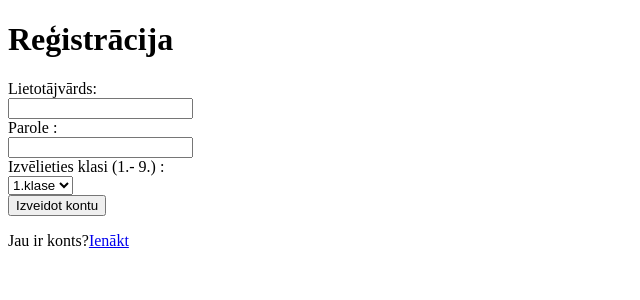
After one commit to DanaTada/DigiMath, a PHP site: page /register.php in a window 1280 px wide. The commit adds this page. Shown: the top 300 px of the page, without its empty margins (0-640 px from the left). Run offline with PHP 8.4, Linux system fonts and the light colour scheme.

Commit message:
Add files via upload

```diff
--- a/landing_page.php
+++ b/landing_page.php
@@ -7,9 +7,9 @@
     </head>
     <body>
         <main>
-             <h1>"DigiMath" sākumlapa !</h1>
-             <button type="button">Pieslēgties</button>
-             <button type="button">Izveidot kontu</button>
+            <h1>"DigiMath" sākumlapa !</h1>
+            <button onclick = "window.location.href='login.php';">Pieslēgties</button>
+            <button onclick = "window.location.href='register.php';">Izveidot kontu</button>
 
         </main>
     </body>
--- /dev/null
+++ b/register.php
@@ -0,0 +1,40 @@
+<!DOCTYPE html>
+<html>
+    <head>
+        <meta charset="UTF-8">
+        <meta name="viewport" content="width=device-width, initial-scale=1.0">
+        <title>Reģistrācija</title>
+    </head>
+    <body>
+        <main>
+             <h1>Reģistrācija </h1>
+            <form  action="?"> <!-- action="?"  input apstrade notiek ši paša failā -->
+
+                <label for="username">Lietotājvārds:</label><br>
+                <input type="text" id="fname" name="username" maxlength="30" pattern="[A-Za-z0-9_]{1,30}" required><br>
+
+                <label for="password">Parole :</label><br>
+                <input type="text" id="fname" name="password" maxlength="30" pattern="[A-Za-z0-9_]{1,30}" required><br>
+
+                <label for="klase">Izvēlieties klasi (1.- 9.) :</label><br>
+                <select id="cars" name="klase">
+                <option value="kl_1">1.klase</option>
+                <option value="kl_2">2.klase</option>
+                <option value="kl_3">3.klase</option>
+                <option value="kl_4">4.klase</option>
+                <option value="kl_5">5.klase</option>
+                <option value="kl_6">6.klase</option>
+                <option value="kl_7">7.klase</option>
+                <option value="kl_8">8.klase</option>
+                <option value="kl_9">9.klase</option>
+                </select><br>
+
+                <input type="submit" value="Izveidot kontu">
+
+            </form>
+            <p>Jau ir konts?<a href="login.php">Ienākt</a></p>
+
+
+        </main>
+    </body>
+</html>
```
Also changed, not shown: login.php (added, +26 -0 lines).
